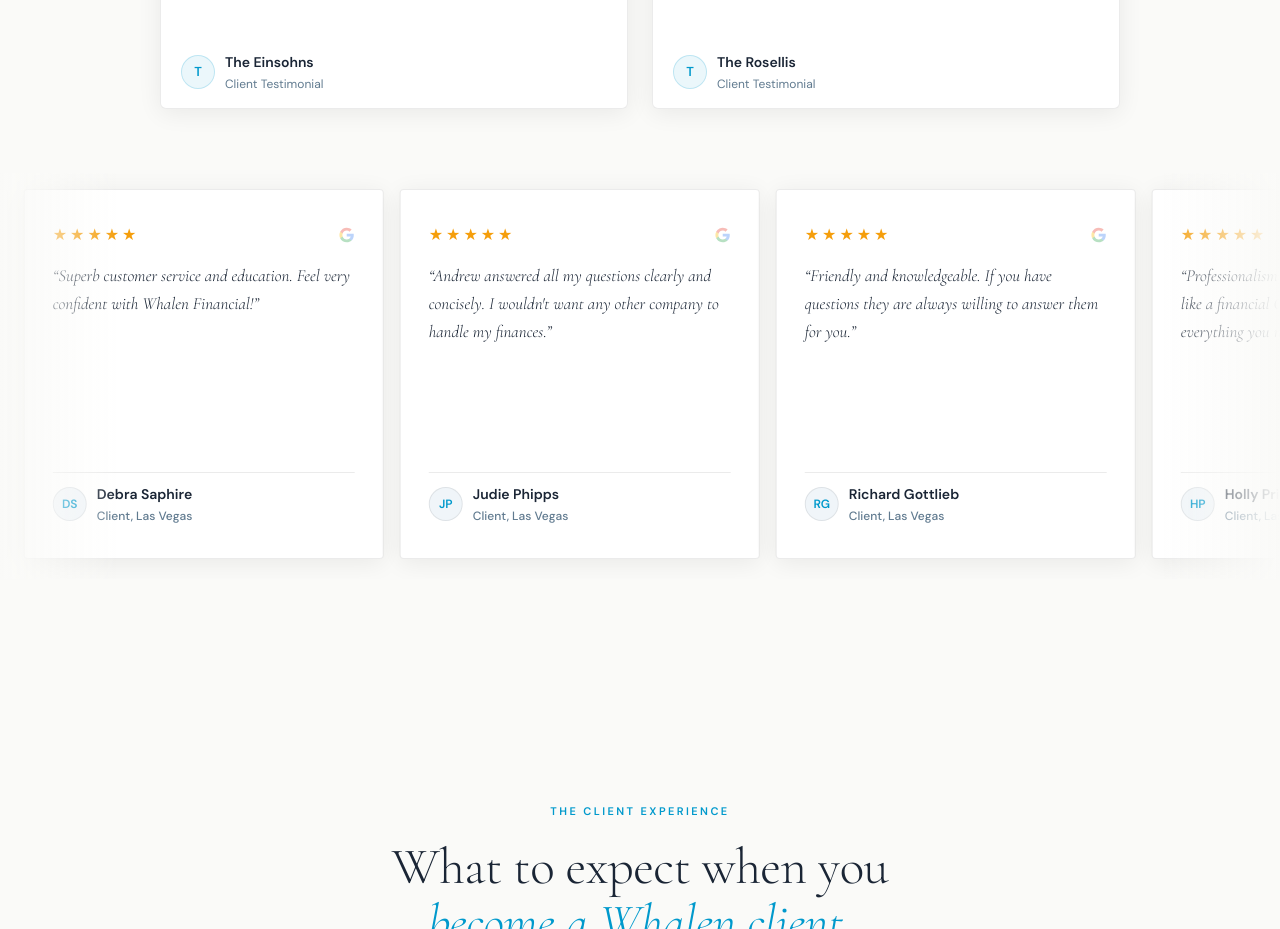
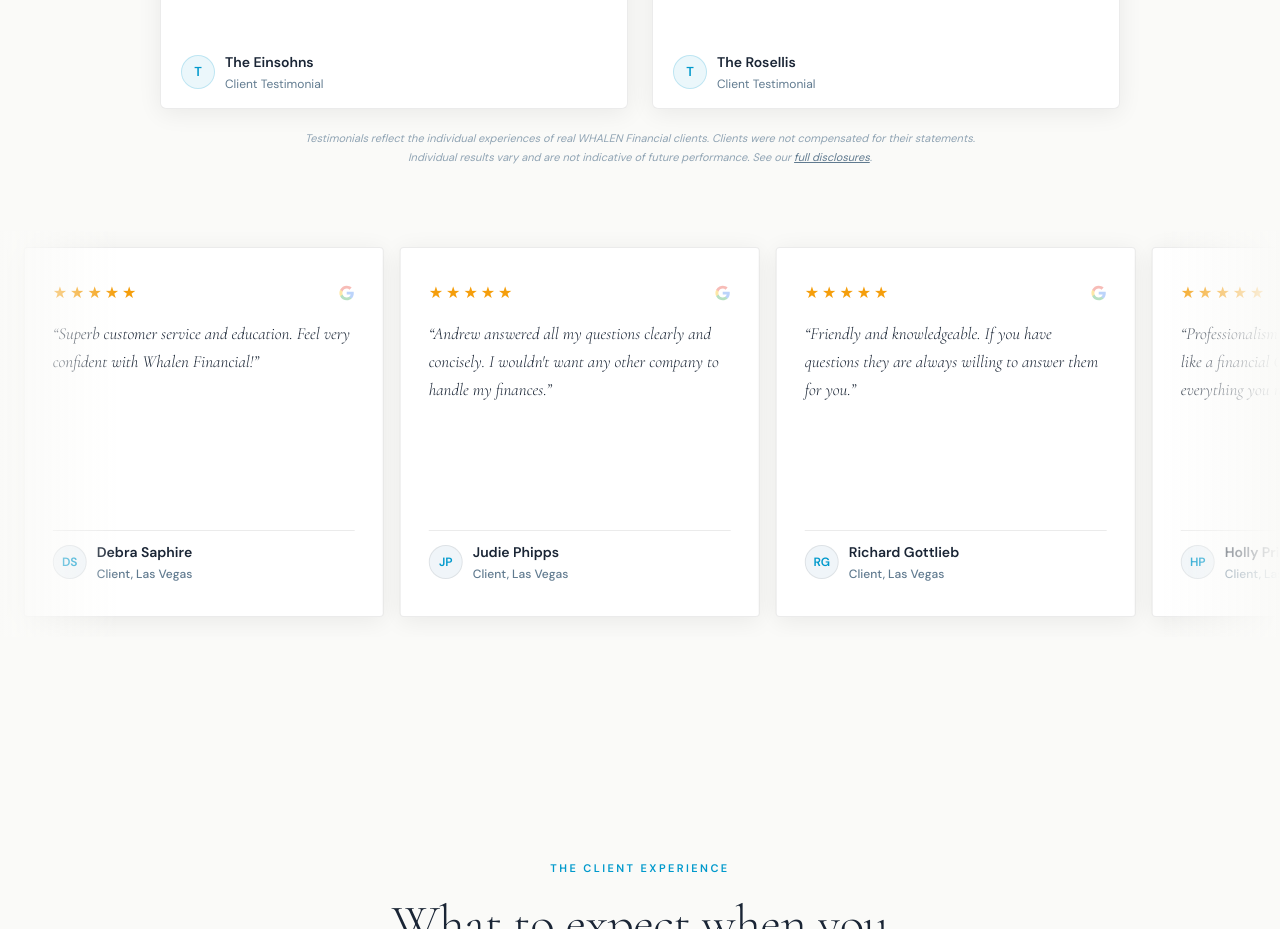
Before and after one commit to WhalenF/whalen-financial-website, a Next.js app: page / in a window 1280 px wide. Shown: the part 9560-10489 px from the top of the page. Built offline with nearby package versions, Linux system fonts and the light colour scheme; grey boxes are pictures that could not be loaded.

Commit message:
Add testimonial disclosure caption below video testimonials
Notes that videos are real clients, uncompensated, individual results vary.

https://claude.ai/code/session_01KrjJBnktt8XGGRKXnwi2cQ

```diff
--- a/src/components/Reviews.tsx
+++ b/src/components/Reviews.tsx
@@ -74,6 +74,10 @@ export default function Reviews() {
             </Reveal>
           ))}
         </div>
+        <p style={{ fontSize: 11, fontWeight: 400, color: "var(--text-xsoft)", textAlign: "center", maxWidth: 720, margin: "20px auto 0", lineHeight: 1.7, fontStyle: "italic" }}>
+          Testimonials reflect the individual experiences of real WHALEN Financial clients. Clients were not compensated for their statements. Individual results vary and are not indicative of future performance. See our{" "}
+          <a href="/disclosures" style={{ color: "var(--text-soft)", textDecoration: "underline" }}>full disclosures</a>.
+        </p>
       </div>
 
       {/* Scrolling marquee */}
```
